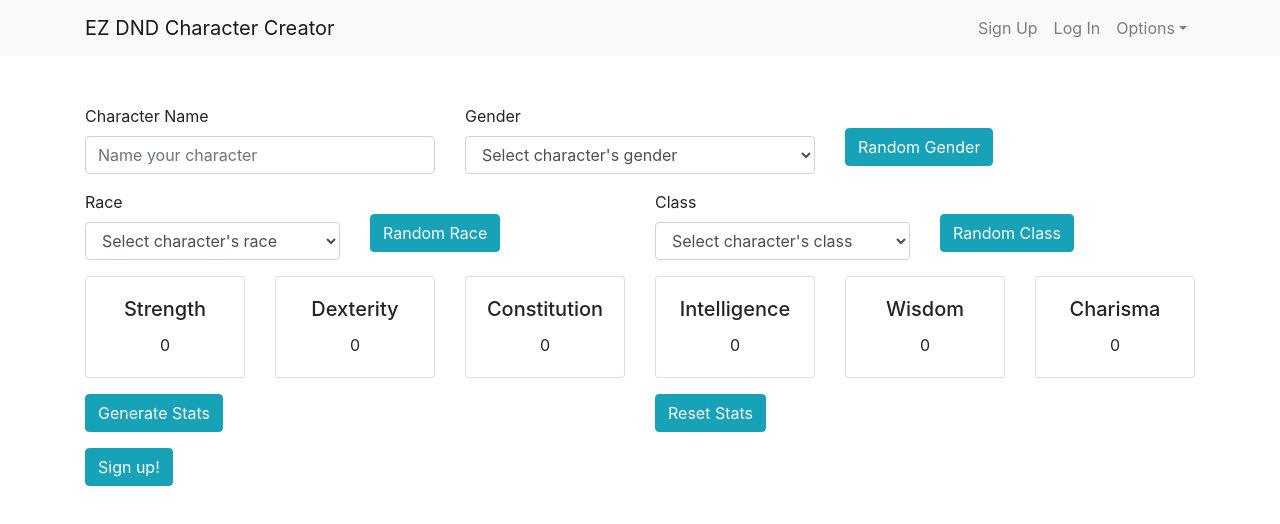
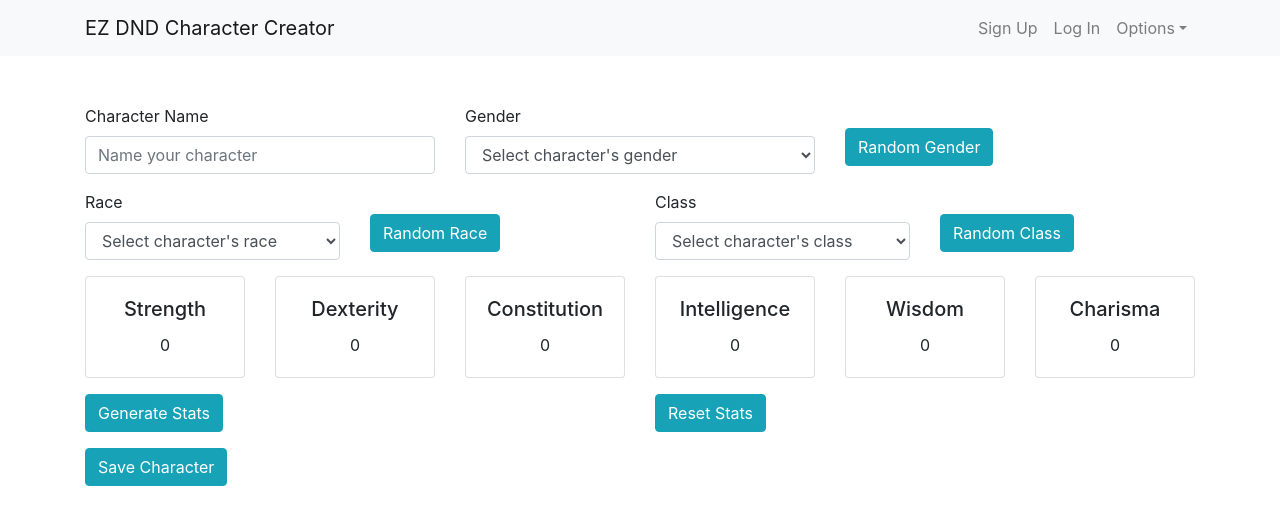
Before and after one commit to zmuenz/easy-d-and-d, a React (Create React App) app in the folder src/: page /newcharacter in a window 1280 px wide. Shown: the top 524 px of the page. Built offline with nearby package versions, Linux system fonts and the light colour scheme; the HTML template or start-up script is replaced by a standard one.

Commit message:
small fixes

```diff
--- a/src/pages/NewCharacter/newCharacter.js
+++ b/src/pages/NewCharacter/newCharacter.js
@@ -288,7 +288,7 @@ export class NewCharacter extends Component {
                         </Row>
                         <Row>
                             <Col>
-                                <Button color="info" type="submit" onClick={this.handleFormSubmit}>Sign up!</Button>
+                                <Button color="info" type="submit" onClick={this.handleFormSubmit}>Save Character</Button>
                             </Col>
                         </Row>
                     </Form>
```
